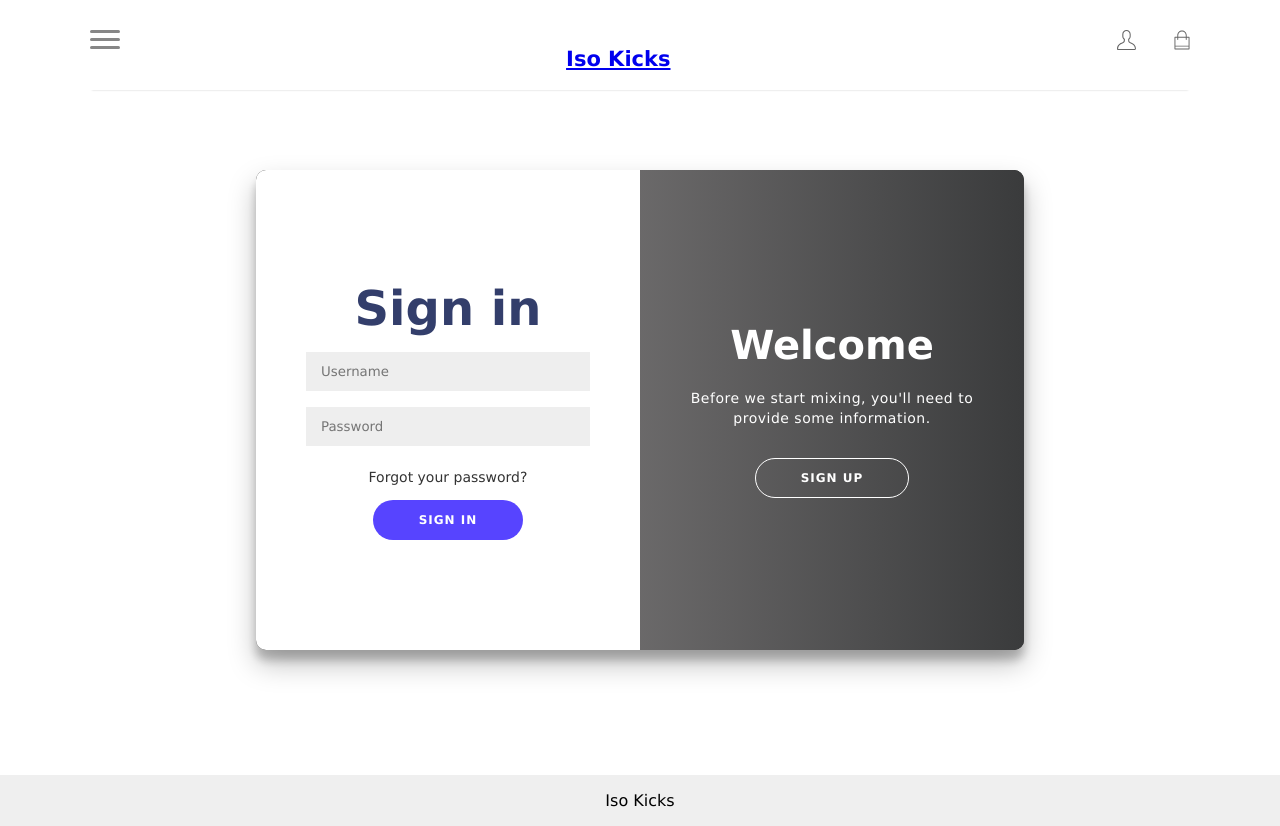
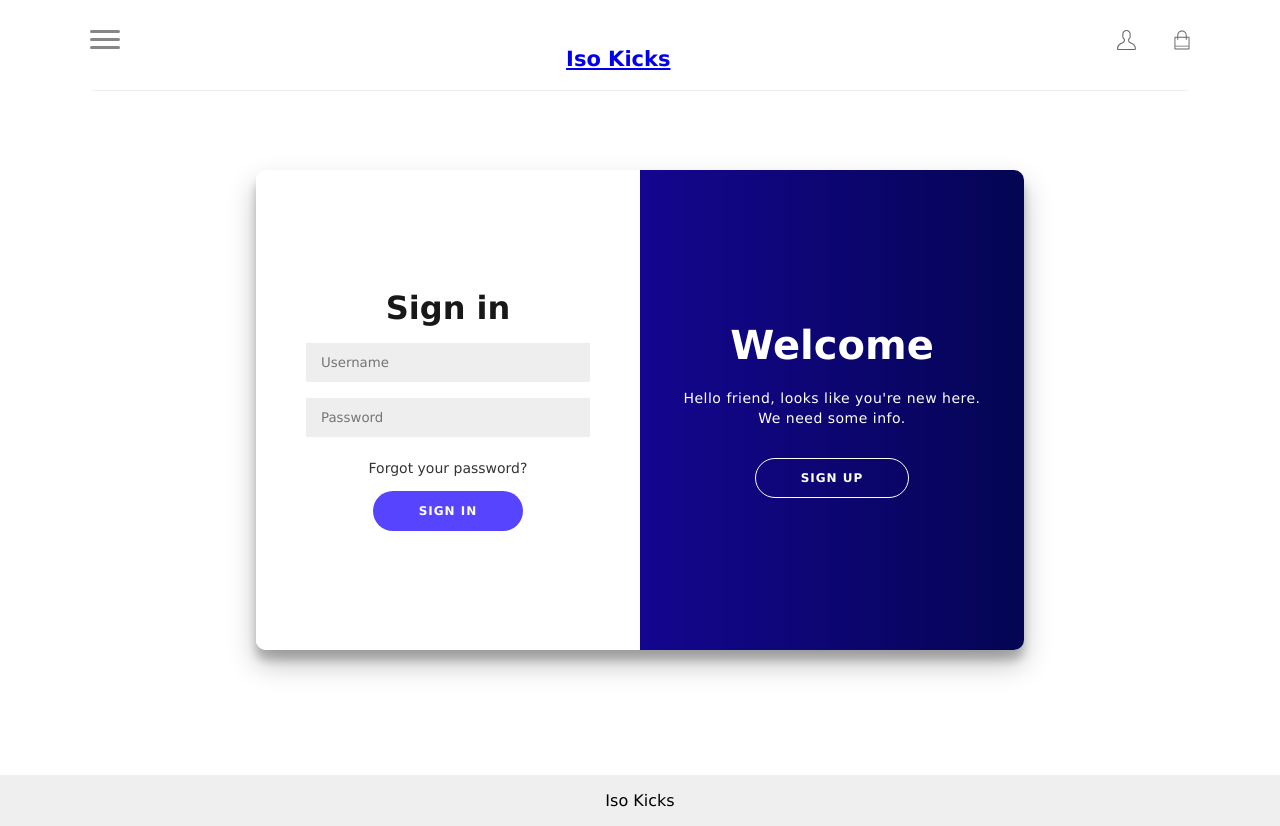
Before and after one commit to KvnWa/IsoKicks, a React (Create React App) app in the folder client/: page /login in a window 1280 px wide. Built offline with nearby package versions, Linux system fonts and the light colour scheme; no server answers.

Commit message:
pre cart

```diff
--- a/client/src/components/App.js
+++ b/client/src/components/App.js
@@ -14,6 +14,8 @@ import axios from 'axios'
 
 const App = () => {
   let history = useHistory();
+
+  const [ sneakers, setSneakers ]= useState([]);
   //User Auth:
 
   // Sign Up:
@@ -49,8 +51,6 @@ const App = () => {
     });
 
   },[])
-
-
 
   function handleSignUpSubmit(e) {
     e.preventDefault();
@@ -91,7 +91,6 @@ const App = () => {
       console.log(r)
       // console.log(r)
       setSignedIn(true)
-
       setUser(r.data)
 
     })
@@ -117,16 +116,34 @@ const App = () => {
     })
   }
 
+  const fetchData = async () => {
+    try {
+      const resp = await axios.get('/sneakers');
+      setSneakers(resp.data);
+    } catch(err) {
+      console.error(err)
+    }
+  }
+
+  useEffect(() => {
+    fetchData();
+  }, []);
+
+  const handleButtonClick = () => {
+    fetchData();
+    console.log("click")
+  }
+
 
   return (
     <>
       <Router>
         <Navbar />
         <Route exact path="/">
-          <LandingPage />
+          <LandingPage sneakers={sneakers}/>
         </Route>
         <Route exact path="/cart">
-          <Cart />
+          <Cart sneakers={sneakers}/>
         </Route>
         <Route exact path="/login">
           <Login
@@ -153,7 +170,7 @@ const App = () => {
           <ShoeCard />
         </Route>
         <Route exact path="/product">
-          <Product />
+          <Product sneakers={sneakers} handleButtonClick={handleButtonClick}/>
         </Route>
         <Route exact path="/sneakers/:id">
           <ProductDetail />
--- a/client/src/components/Cart/Cart.jsx
+++ b/client/src/components/Cart/Cart.jsx
@@ -2,7 +2,8 @@ import React, { useState, useEffect } from 'react';
 import axios from 'axios';
 import './Cart.css';
 
-const Cart = () => {
+const Cart = ({sneakers}) => {
+
 
   const sneaker = {
     "brand": "Nike",
--- a/client/src/components/LandingPage/LandingPage.jsx
+++ b/client/src/components/LandingPage/LandingPage.jsx
@@ -1,11 +1,14 @@
-import React from 'react'
+import React, {useState, useEffect} from 'react'
 import mocha from '../images/mocha.jpeg'
 import ald from '../images/ald.jpeg'
 import './LandingPage.css'
 import Slider from '../Slider/Slider'
+import axios from 'axios'
 
 
-const LandingPage = () => {
+const LandingPage = ({sneakers}) => {
+
+
 
   return (
     <div className="splash-container">
@@ -24,7 +27,7 @@ const LandingPage = () => {
           <button>Shop</button>
         </div>
       </div>
-      <Slider />
+      <Slider sneakers={sneakers}/>
     </div>
   )
 }
--- a/client/src/components/Login/Login.css
+++ b/client/src/components/Login/Login.css
@@ -11,7 +11,6 @@
 	display: flex;
 	height: 80vh;
 }
-
 
 .form2-container {
 	display: flex;
@@ -35,13 +34,12 @@
 
 }
 
-
 .form2-signin-title{
 
 	margin: 0;
 	margin-bottom: 3%;
-	color: #333e6b;
-	font-size: 300%;
+	color: #181818;
+	font-size: 200%;
 
 }
 
@@ -80,7 +78,7 @@
 
 .form2-button:hover{
 	border: 1px solid transparent;
-	background-color: rgb(127, 247, 91)
+	background-color: #181818
 }
 
 
@@ -99,7 +97,7 @@
 }
 
 .ghost:hover {
-	background-color: #ff44c7;
+	background-color: #181818;
 	border-color: transparent;
 }
 
@@ -146,7 +144,7 @@
 }
 
 .container {
-	background-color: rgb(27, 27, 27);
+	background-color: #ffff;
 	border-radius: 10px;
   	box-shadow: 0 14px 28px rgba(0,0,0,0.25),
 			0 10px 10px rgba(0,0,0,0.22);
@@ -216,7 +214,7 @@
 }
 
 .overlay {
-	background: linear-gradient(to right, #9b9797, #3a3b3c);
+	background: linear-gradient(to right, #2407cc, #040553);
 	background-repeat: no-repeat;
 	background-size: cover;
 	background-position: 0 0;
--- a/client/src/components/Login/Login.jsx
+++ b/client/src/components/Login/Login.jsx
@@ -41,13 +41,13 @@ function Login({ username, setUsername, password, setPassword, handleLogInSubmit
                     <div className="overlay-container">
                         <div className="overlay">
                             <div className="overlay-panel overlay-left">
-                                <h1 className='form2-welcome'>Welcome</h1>
-                                <p className='form2-subtitle'>To create and save your favorite drinks, please log in.</p>
+                                <h1 className='form2-welcome'>Already have an Account?</h1>
+                                <p className='form2-subtitle'>Sign in to get started</p>
                                 <button onClick={onFormClick} className=" form2-button ghost" id="signIn">Sign In</button>
                             </div>
                             <div className="overlay-panel overlay-right">
                                 <h1 className='form2-welcome'>Welcome</h1>
-                                <p className='form2-subtitle'>Before we start mixing, you'll need to provide some information.</p>
+                                <p className='form2-subtitle'>Hello friend, looks like you're new here. We need some info.</p>
                                 <button onClick={onFormClick} className="form2-button ghost" id="signUp">Sign Up</button>
                             </div>
                         </div>
--- a/client/src/components/Product/Product.jsx
+++ b/client/src/components/Product/Product.jsx
@@ -3,9 +3,9 @@ import ShoeCard from '../ShoeCard/ShoeCard'
 import './Product.css'
 import axios from 'axios';
 
-const Product = () => {
+const Product = ({sneakers, handleButtonClick}) => {
 
-  const [sneakers, setSneakers] = useState([])
+  // const [sneakers, setSneakers] = useState([])
 
   // const fetchData = () => {
   //   fetch('http://127.0.0.1:3000/sneakers')
@@ -18,25 +18,25 @@ const Product = () => {
   //   fetchData();
   // }, []);
 
-  const fetchData = async () => {
-    try {
-      const resp = await axios.get('/sneakers');
-      setSneakers(resp.data);
-    } catch(err) {
-      console.error(err)
-    }
-  }
+  // const fetchData = async () => {
+  //   try {
+  //     const resp = await axios.get('/sneakers');
+  //     setSneakers(resp.data);
+  //   } catch(err) {
+  //     console.error(err)
+  //   }
+  // }
 
-  useEffect(() => {
-    fetchData();
-  }, []);
+  // useEffect(() => {
+  //   fetchData();
+  // }, []);
 
 
 
-  const handleButtonClick = () => {
-    fetchData();
-    console.log("click")
-  }
+  // const handleButtonClick = () => {
+  //   fetchData();
+  //   console.log("click")
+  // }
 
   return (
     <div className="shoecontainer">
--- a/client/src/components/Slider/Slider.jsx
+++ b/client/src/components/Slider/Slider.jsx
@@ -3,22 +3,8 @@ import ald from "../images/ald.jpeg"
 import './Slider.css'
 import axios from 'axios';
 
-const Slider = () => {
+const Slider = ({sneakers}) => {
 
-    const [sneakers, setSneakers] = useState([])
-
-    const fetchData = async () => {
-        try {
-          const resp = await axios.get('http://127.0.0.1:3000/sneakers');
-          setSneakers(resp.data);
-        } catch(err) {
-          console.error(err)
-        }
-      }
-
-      useEffect(() => {
-        fetchData();
-      }, []);
 
     return (
         <div className="slider-container">
```
Also changed, not shown: 1 other file (tests, documents, lock files or other folders).
